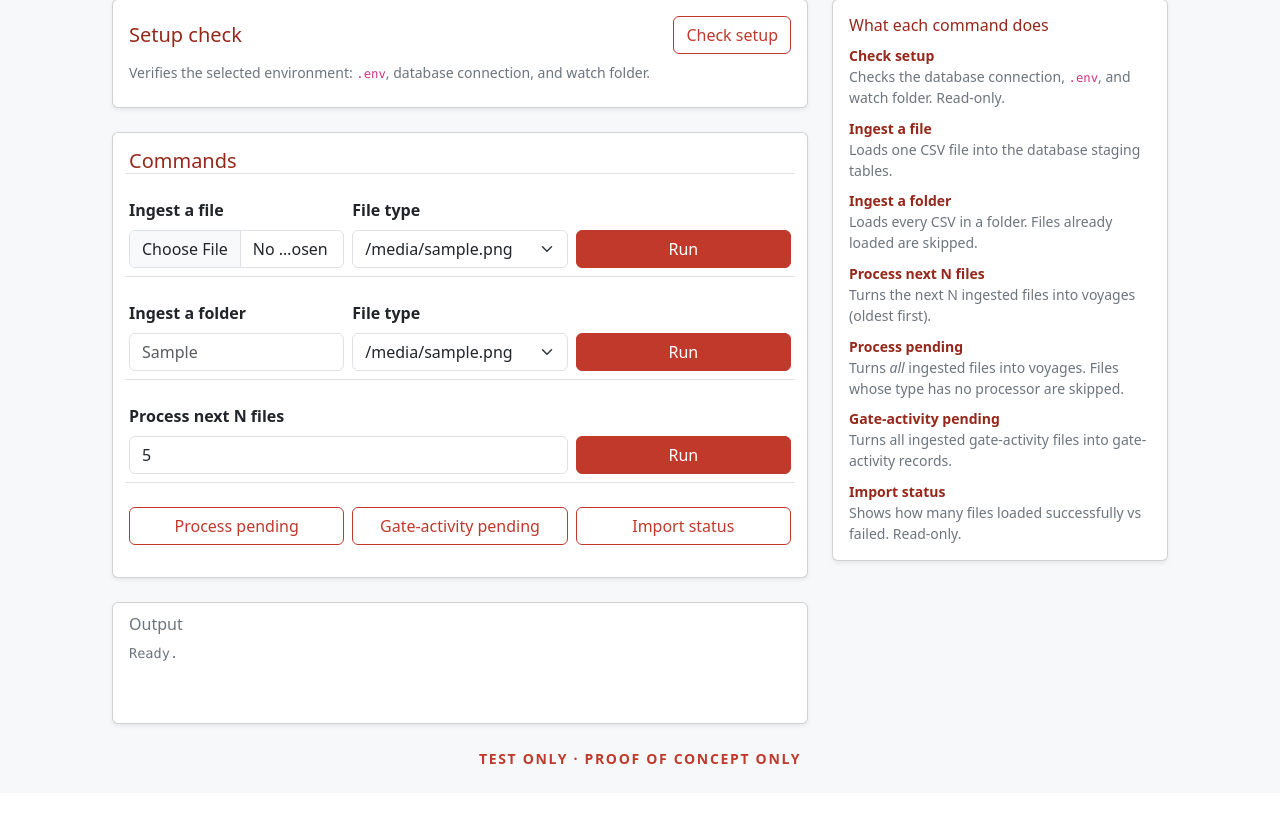
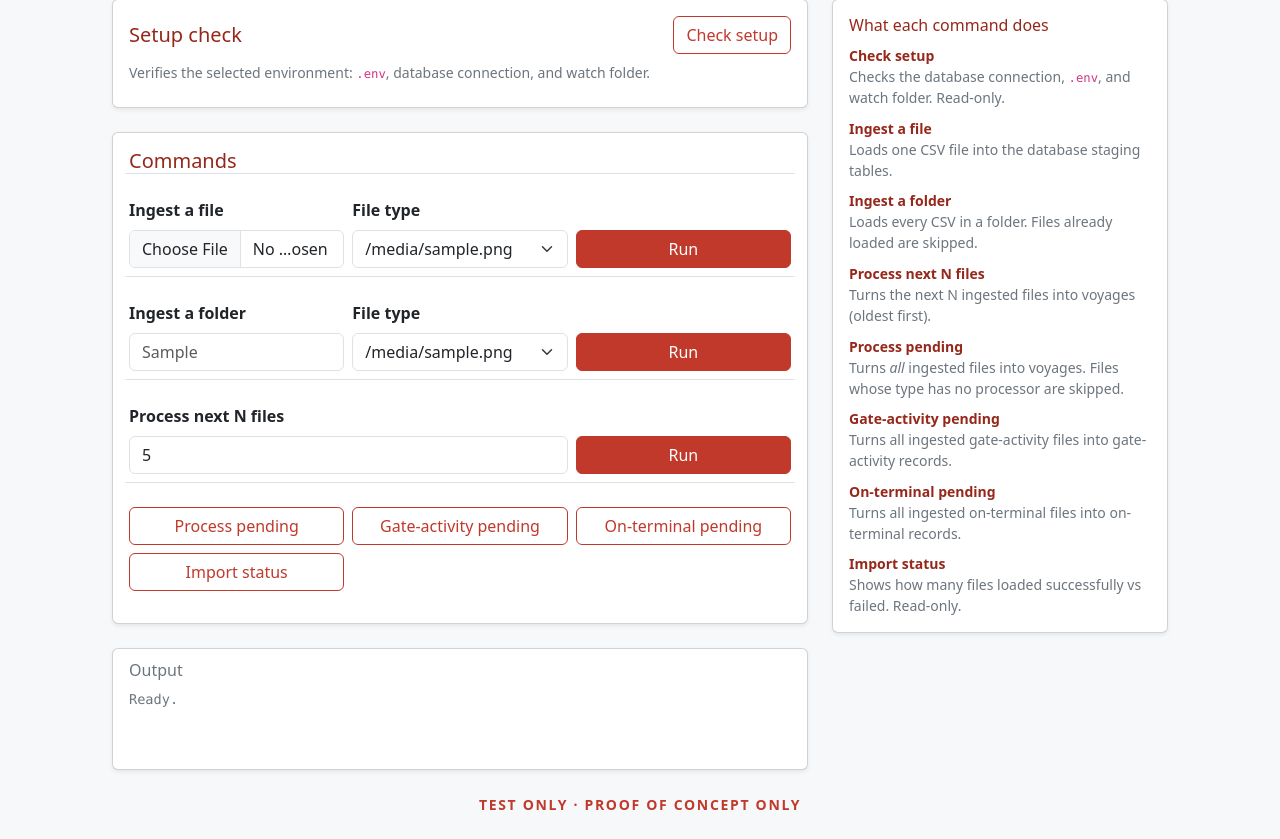
Before and after one commit to CCMCIT/DemandForecast, a Flask app: template src/app/entrypoints/web/templates/index.html in a window 1280 px wide. Shown: the part 175-1014 px from the top of the page. Before the commit the page ends 939 px from the top, so only its background shows below. Run offline with Flask 3, Linux system fonts and the light colour scheme; the template is opened without the code that fills it: most values are stand-ins (such as "Sample title", 1, 10 or a date in 2020); parts of the project's set-up code (start-up, migrations or seed data) failed here and were passed over.

Commit message:
Add on-terminal to the web UI

```diff
--- a/src/app/entrypoints/web/app.py
+++ b/src/app/entrypoints/web/app.py
@@ -42,6 +42,7 @@ _CLI_COMMANDS = {
     "process-pending": "process-pending",
     "process-next": "process-next",
     "process-gate-activity-pending": "process-gate-activity-pending",
+    "process-on-terminal-pending": "process-on-terminal-pending",
 }
 
 # One local user -> at most one running job. A background thread reads the child's
--- a/src/app/entrypoints/web/templates/index.html
+++ b/src/app/entrypoints/web/templates/index.html
@@ -140,6 +140,9 @@
                 <button class="btn btn-outline-brand" data-stream="process-gate-activity-pending">Gate-activity pending</button>
               </div>
               <div class="col-12 col-md-4 d-grid">
+                <button class="btn btn-outline-brand" data-stream="process-on-terminal-pending">On-terminal pending</button>
+              </div>
+              <div class="col-12 col-md-4 d-grid">
                 <button class="btn btn-outline-brand" data-run="/api/import-status">Import status</button>
               </div>
             </div>
@@ -183,6 +186,9 @@
               <dt>Gate-activity pending</dt>
               <dd class="text-secondary">Turns all ingested gate-activity files into gate-activity records.</dd>
 
+              <dt>On-terminal pending</dt>
+              <dd class="text-secondary">Turns all ingested on-terminal files into on-terminal records.</dd>
+
               <dt>Import status</dt>
               <dd class="text-secondary">Shows how many files loaded successfully vs failed. Read-only.</dd>
             </dl>
```
